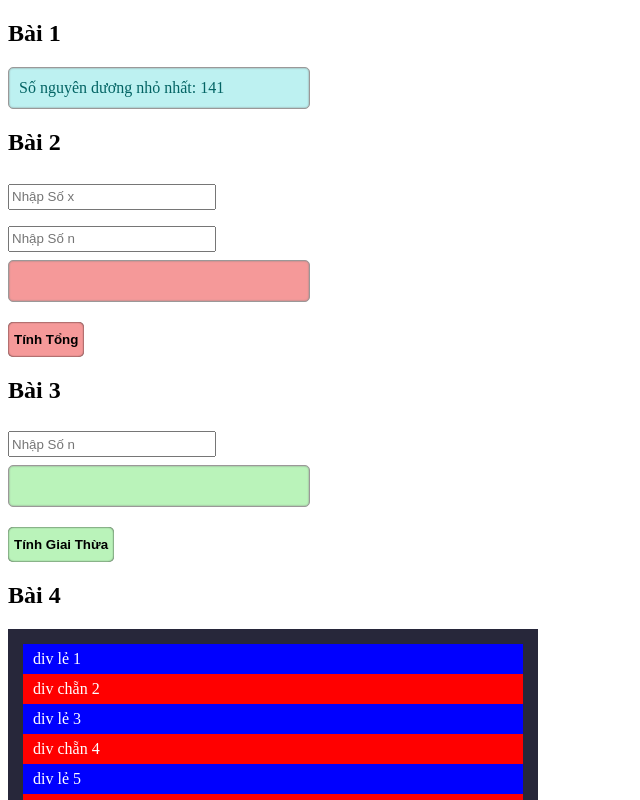
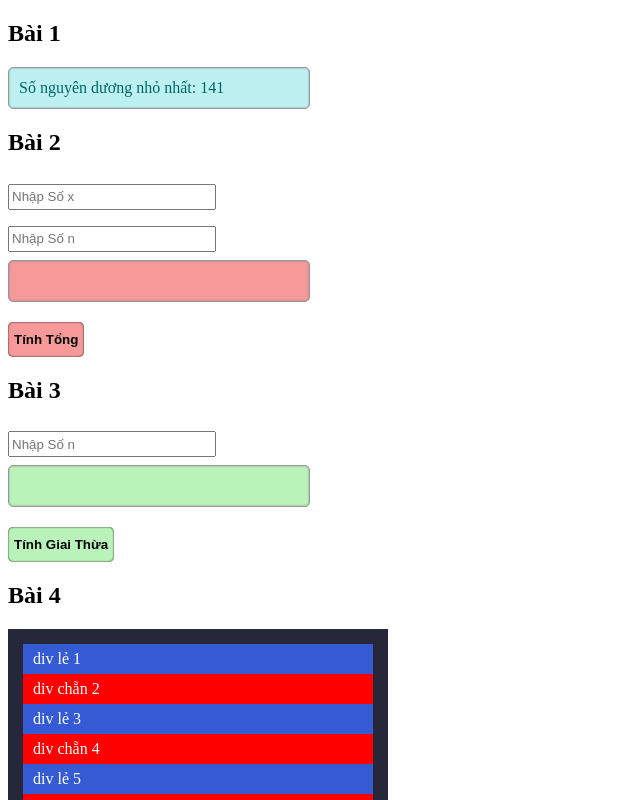
Before and after one commit to monnpham/Tai-ex-loop-B6, a plain HTML site: page index.html in a window 1280 px wide. Both pictures are taken after a click on the button "Tạo Div". Shown: the top 800 px of the page, without its empty margins (0-640 px from the left). Drawn offline with nearby package versions, Linux system fonts and the light colour scheme.

Commit message:
fix Bai 4

```diff
--- a/index.html
+++ b/index.html
@@ -42,7 +42,8 @@
     </section>
 
 
-
+    <script src="https://code.jquery.com/jquery-3.7.0.js"
+        integrity="sha256-JlqSTELeR4TLqP0OG9dxM7yDPqX1ox/HfgiSLBj8+kM=" crossorigin="anonymous"></script>
     <script src="js.js"></script>
 </body>
 
--- a/js.js
+++ b/js.js
@@ -1,3 +1,4 @@
+//bai 1
 var
     s = 0,
     n = 0;
@@ -6,7 +7,7 @@ while (s < 10000) {
     s += n;
 }
 document.getElementById("small-int").innerHTML = "Số nguyên dương nhỏ nhất: " + n
-
+//bai 2
 function sum() {
     var
         x = Number(document.getElementById("x").value),
@@ -20,7 +21,7 @@ function sum() {
     }
     document.getElementById("sum").innerHTML = s
 }
-
+//bai 3
 function factorial() {
     var
         n = Number(document.getElementById("factor-int").value),
@@ -28,6 +29,7 @@ function factorial() {
     document.getElementById("factorial").innerHTML = f
 
 }
+// tim` giai thừa
 function find_factorial(f) {
     if (f == 0)
         return (1);
@@ -37,30 +39,37 @@ function find_factorial(f) {
 
 
 function add_div() {
-    //tạo phần tử p
     var
+        nn = $("#add > p").length,
         n = 0;
-    //tạo phần tử text
+    console.log("🚀 ~ file: js.js:44 ~ add_div ~ nn:", nn)
+
     while (n < 10) {
         n++
+        nn++
         var
+            //tạo phần tử text
             p = document.createElement("p");
         if (n % 2 == 0) {
-            var node = document.createTextNode("div chẵn " + n);
+            var node = document.createTextNode("div chẵn " + nn);
             p.appendChild(node);
             p.style.backgroundColor = 'red';
             p.style.color = "white";
-            p.style.height = "30px";
             p.style.lineHeight = "30px";
+
         } else {
-            var node = document.createTextNode("div lẻ " + n);
+            var node = document.createTextNode("div lẻ " + nn);
             p.appendChild(node);
-            p.style.backgroundColor = 'blue';
+            p.style.backgroundColor = 'rgb(52, 90, 212)';
             p.style.color = "white";
             p.style.lineHeight = "30px";
+
         }
         var div = document.getElementById("add");
         //gắn p vào div
         div.appendChild(p)
+
     }
+
+
 }
--- a/style.css
+++ b/style.css
@@ -27,11 +27,8 @@ input {
 }
 
 
-
-
 span {
     line-height: 40px;
-
 }
 
 .b1 span {
@@ -66,7 +63,7 @@ button:hover {
 }
 
 #add {
-    width: 500px;
+    width: 350px;
     height: auto;
     border: 15px solid rgb(39, 39, 58);
 }
```
